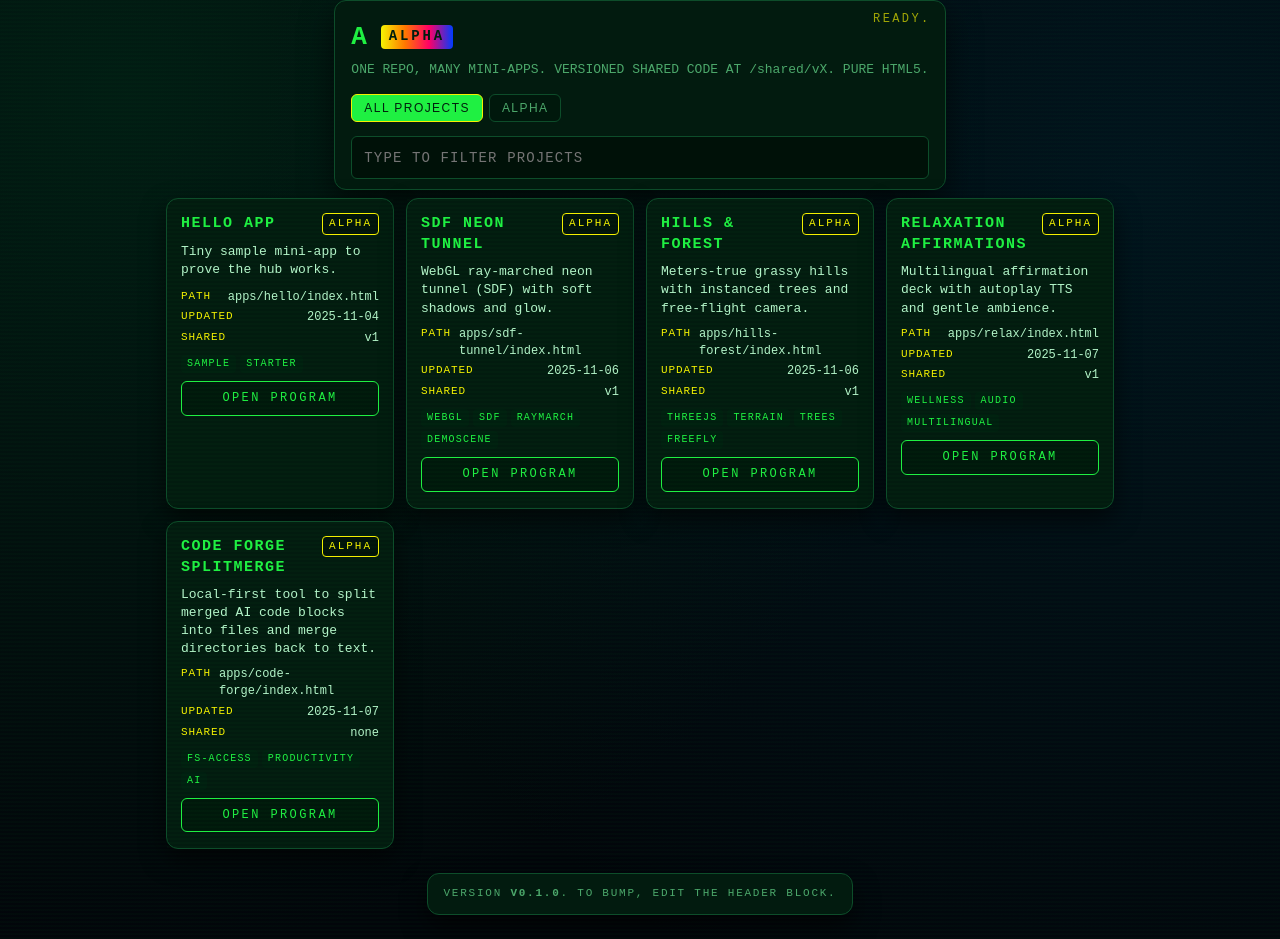
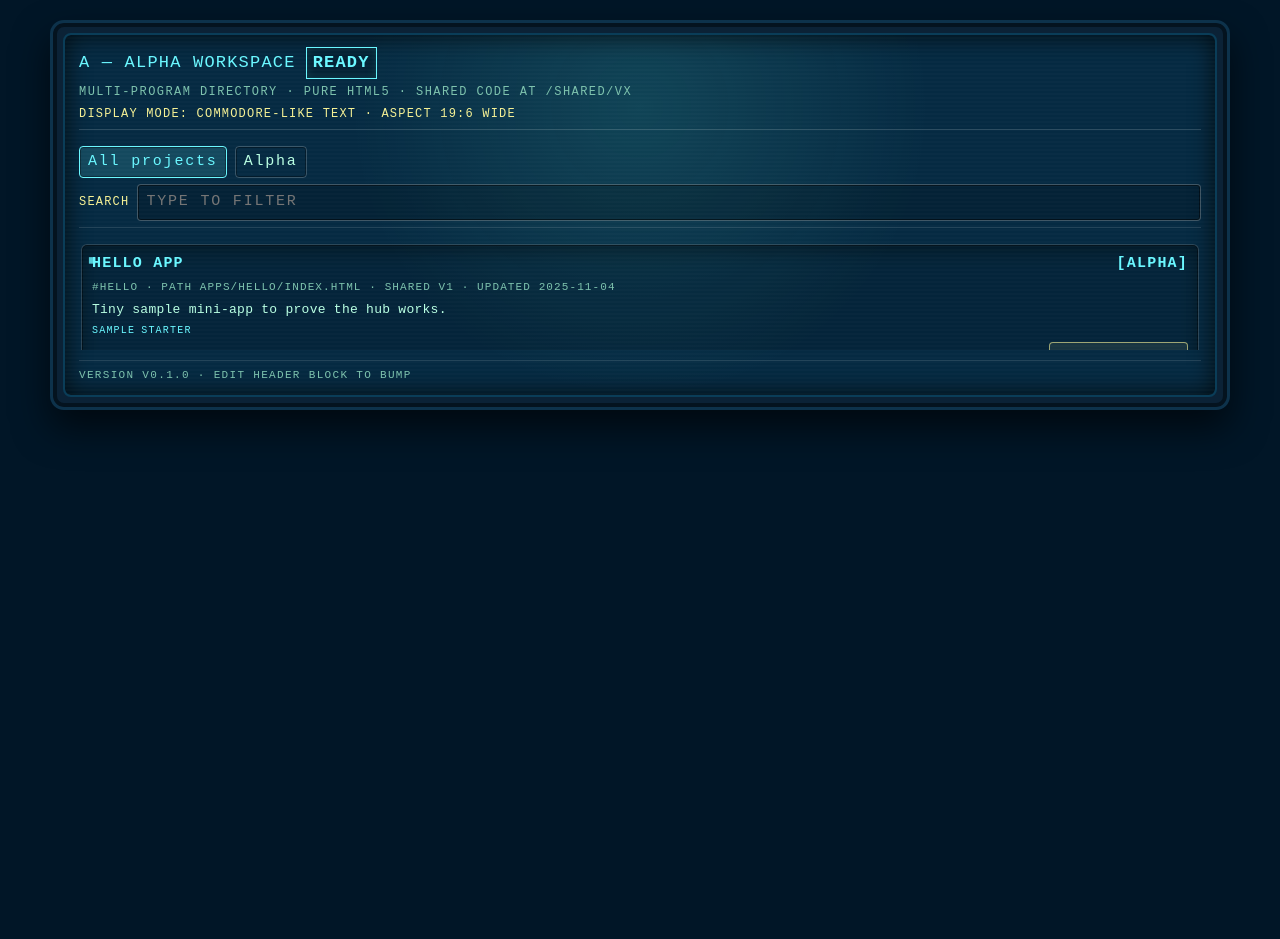
Before and after one commit to CyborgsDream/a, a plain HTML site: page index.html in a window 1280 px wide. After the commit the page ends 800 px from the top, so only its background shows below. Drawn offline with Linux system fonts and the light colour scheme.

Commit message:
feat: restyle hub in commodore text view

```diff
--- a/index.html
+++ b/index.html
@@ -12,69 +12,70 @@
 <title>a — alpha workspace</title>
 <style>
 :root{
-  --bg:#02050a;
-  --fg:#b4f4c9;
-  --muted:#4ca86b;
-  --accent:#1ff042;
-  --accent-alt:#f4f000;
-  --scanline:rgba(0,32,16,.2);
-  --panel:#021b0f;
-  --border:#0d4d2a;
-  --shadow:#00000099;
-  --radius:12px;
-  --font:"IBM Plex Mono","Fira Mono","Courier New",monospace;
+  --bg:#011627;
+  --bezel:#0b2236;
+  --screen:#052a42;
+  --glow:rgba(96,255,230,.12);
+  --fg:#b9ffe3;
+  --muted:#7dc2ad;
+  --accent:#6af7ff;
+  --alert:#f5f094;
+  --font:"IBM Plex Mono","VT323","Fira Mono","Courier New",monospace;
 }
-html,body{margin:0;background:var(--bg);color:var(--fg);font:15px/1.4 var(--font);text-transform:none}
-body{min-height:100vh;display:flex;flex-direction:column;background-image:radial-gradient(circle at 10% 10%,rgba(0,64,32,.4),transparent 60%),radial-gradient(circle at 90% 20%,rgba(0,48,64,.35),transparent 65%),repeating-linear-gradient(0deg,var(--scanline) 0 2px,transparent 2px 4px)}
 *{box-sizing:border-box}
-header{padding:18px 16px 10px;max-width:980px;margin:0 auto 8px;border:1px solid var(--border);background:var(--panel);box-shadow:0 14px 32px var(--shadow);border-radius:var(--radius);position:relative;overflow:hidden}
-header::after{content:"READY.";position:absolute;top:10px;right:14px;color:var(--accent-alt);font-size:12px;letter-spacing:.2em;opacity:.65}
-h1{margin:0;font-size:26px;letter-spacing:.15em;text-transform:uppercase;color:var(--accent);display:flex;align-items:center;gap:10px}
-h1 span{display:inline-block;padding:2px 8px;background:linear-gradient(90deg,#f5f402,#ff7800,#ff0066,#003cff);color:#001d0f;border-radius:4px;font-size:14px;letter-spacing:.2em}
-.sub{color:var(--muted);max-width:640px;margin-top:6px;font-size:13px;text-transform:none}
-.menu{display:flex;flex-wrap:wrap;gap:6px;margin:14px 0 0;padding:0;list-style:none}
-.menu__item{appearance:none;border:1px solid var(--border);padding:6px 12px;border-radius:6px;background:rgba(0,24,12,.85);color:var(--muted);font-size:12px;letter-spacing:.12em;text-transform:uppercase;cursor:pointer;transition:background .2s ease,color .2s ease}
-.menu__item:hover{background:rgba(0,36,18,.95);color:var(--fg)}
-.menu__item.is-active{background:var(--accent);color:#00210d;border-color:var(--accent-alt)}
-.search{margin-top:14px}
-.search input{width:100%;padding:12px 12px 10px;border-radius:6px;border:1px solid var(--border);background:rgba(0,16,8,.85);color:var(--fg);font:14px/1.4 var(--font);letter-spacing:.08em;text-transform:uppercase;outline:none}
-.search input:focus{border-color:var(--accent);box-shadow:0 0 0 2px rgba(31,240,66,.25)}
-main{flex:1;max-width:980px;margin:0 auto 24px;padding:0 16px;display:grid;grid-template-columns:repeat(auto-fill,minmax(220px,1fr));gap:12px}
-.card{background:var(--panel);border:1px solid var(--border);border-radius:var(--radius);box-shadow:0 10px 24px var(--shadow);padding:14px 14px 16px;display:flex;flex-direction:column;gap:8px;position:relative}
-.card::before{content:"";position:absolute;inset:0;background:repeating-linear-gradient(180deg,rgba(31,240,66,.08) 0 2px,transparent 2px 4px);opacity:.25;pointer-events:none}
-.card strong{font-size:15px;letter-spacing:.1em;text-transform:uppercase;color:var(--accent)}
-.card .badge{align-self:flex-start;font-size:11px;padding:2px 6px;border:1px solid var(--accent-alt);color:var(--accent-alt);border-radius:4px;background:rgba(0,0,0,.35);letter-spacing:.18em;text-transform:uppercase}
-.card .description{font-size:13px;color:var(--fg);min-height:38px}
-.row{display:flex;gap:8px;align-items:flex-start;justify-content:space-between}
-.card dl{margin:0;padding:0;font-size:11px;letter-spacing:.08em;text-transform:uppercase;color:var(--muted);display:grid;grid-template-columns:minmax(0,1fr);row-gap:4px}
-.card dl div{display:flex;justify-content:space-between;gap:8px}
-.card dl dt{color:var(--accent-alt)}
-.card dl dd{margin:0;color:var(--fg);text-transform:none;font-size:12px;letter-spacing:0}
-.card .tags{display:flex;flex-wrap:wrap;gap:4px}
-.card .tag{font-size:10px;padding:2px 6px;border-radius:4px;background:rgba(0,32,16,.85);color:var(--accent);letter-spacing:.12em;text-transform:uppercase}
-.btn{appearance:none;border:1px solid var(--accent);background:rgba(0,24,12,.9);color:var(--accent);padding:8px 10px;border-radius:6px;text-decoration:none;font-size:12px;letter-spacing:.2em;text-transform:uppercase;text-align:center;transition:background .2s ease,color .2s ease}
-.btn:hover{background:var(--accent);color:#001b0f}
-.card--empty{align-items:center;text-align:center;color:var(--muted);font-size:13px;font-style:normal;text-transform:uppercase}
-footer{max-width:980px;margin:0 auto 24px;padding:12px 16px;border:1px solid var(--border);background:var(--panel);color:var(--muted);font-size:11px;letter-spacing:.16em;text-transform:uppercase;border-radius:var(--radius);box-shadow:0 12px 24px var(--shadow)}
+html,body{margin:0;min-height:100%;background:var(--bg);color:var(--fg);font:15px/1.5 var(--font);text-transform:uppercase;letter-spacing:.08em}
+body{display:flex;align-items:center;justify-content:center;padding:20px}
+.bezel{width:clamp(320px,96vw,1180px);background:var(--bezel);border:3px solid #0d324b;box-shadow:0 18px 36px rgba(0,0,0,.6),0 0 0 4px #04131f inset;border-radius:14px;padding:10px}
+.screen{background:radial-gradient(circle at 50% 20%,var(--glow),transparent 45%),var(--screen);border:2px solid #0a3d58;border-radius:8px;box-shadow:0 0 24px rgba(0,0,0,.8) inset;aspect-ratio:19/6;min-height:360px;display:flex;flex-direction:column;padding:12px 14px;gap:10px;overflow:hidden;position:relative}
+.screen::after{content:"";position:absolute;inset:0;background:repeating-linear-gradient(0deg,rgba(255,255,255,.05) 0 2px,transparent 2px 4px);mix-blend-mode:screen;opacity:.25;pointer-events:none}
+.masthead{display:flex;flex-direction:column;gap:4px;border-bottom:1px solid rgba(255,255,255,.15);padding-bottom:6px}
+.masthead__title{display:flex;gap:10px;align-items:center;font-size:17px;color:var(--accent)}
+.masthead__title span{display:inline-block;background:rgba(0,0,0,.2);padding:2px 6px;border:1px solid var(--accent);box-shadow:0 0 8px var(--glow) inset;font-weight:700}
+.masthead__meta{color:var(--muted);font-size:12px;letter-spacing:.12em}
+.status-line{display:flex;gap:8px;font-size:12px;color:var(--alert)}
+.controls{display:grid;grid-template-columns:1fr;gap:6px;padding:6px 0;border-bottom:1px solid rgba(255,255,255,.12)}
+.menu{display:flex;flex-wrap:wrap;gap:8px;align-items:center}
+.menu__item{appearance:none;border:1px solid rgba(255,255,255,.2);background:transparent;color:var(--fg);padding:4px 8px;font:inherit;cursor:pointer;letter-spacing:.12em;transition:background .15s ease,color .15s ease;border-radius:4px;box-shadow:0 0 0 1px rgba(0,0,0,.35) inset}
+.menu__item:hover{background:rgba(255,255,255,.08)}
+.menu__item.is-active{background:rgba(106,247,255,.15);color:var(--accent);border-color:var(--accent)}
+.search{display:flex;align-items:center;gap:8px}
+.search span{color:var(--alert);font-size:12px}
+.search input{flex:1;appearance:none;background:rgba(0,0,0,.18);border:1px solid rgba(255,255,255,.24);color:var(--fg);padding:6px 8px;font:inherit;letter-spacing:.12em;text-transform:uppercase;outline:none;border-radius:4px;box-shadow:0 0 0 1px rgba(0,0,0,.5) inset}
+.search input:focus{border-color:var(--accent);box-shadow:0 0 0 1px rgba(0,0,0,.5) inset,0 0 0 2px rgba(106,247,255,.4)}
+main{flex:1;overflow:auto;display:flex;flex-direction:column;gap:10px;padding:6px 2px}
+.program{background:rgba(0,0,0,.12);border:1px solid rgba(255,255,255,.16);padding:8px 10px;border-radius:6px;box-shadow:0 6px 18px rgba(0,0,0,.35) inset,0 0 0 1px rgba(0,0,0,.4) inset;display:grid;gap:4px;position:relative}
+.program::before{content:"◼";position:absolute;left:6px;top:8px;color:var(--accent);opacity:.8;font-size:10px}
+.program__header{display:flex;justify-content:space-between;gap:10px;color:var(--accent);font-weight:700}
+.program__meta{font-size:11px;color:var(--muted);letter-spacing:.1em}
+.program__desc{font-size:13px;color:var(--fg);text-transform:none;letter-spacing:.02em}
+.program__tags{display:flex;flex-wrap:wrap;gap:6px;font-size:10px;color:var(--accent)}
+.program__link{justify-self:end;text-decoration:none;color:var(--alert);padding:4px 6px;border:1px solid rgba(245,240,148,.6);border-radius:4px;background:rgba(245,240,148,.08);letter-spacing:.16em}
+.program__link:hover{background:rgba(245,240,148,.15)}
+.card--empty{color:var(--muted);text-align:center;padding:14px;border:1px dashed rgba(255,255,255,.3)}
+.footer-line{border-top:1px solid rgba(255,255,255,.12);padding-top:6px;font-size:11px;color:var(--muted);letter-spacing:.12em}
 @media (max-width:720px){
-  header,footer{margin-inline:12px}
-  main{padding:0 12px}
-  h1{font-size:22px}
-  .card{padding:12px}
+  body{padding:12px}
+  .screen{aspect-ratio:auto;min-height:0}
+  .masthead__title{font-size:15px}
 }
 </style>
 </head>
 <body>
-<header>
-  <h1>a <span>ALPHA</span></h1>
-  <div class="sub">ONE REPO, MANY MINI-APPS. VERSIONED SHARED CODE AT <code>/shared/vX</code>. PURE HTML5.</div>
-  <nav class="menu" id="status-menu" aria-label="Filter projects by status"></nav>
-  <div class="search"><input id="q" placeholder="TYPE TO FILTER PROJECTS"></div>
-</header>
-
-<main id="grid"></main>
-
-<footer>Version <strong>v0.1.0</strong>. To bump, edit the header block.</footer>
+<div class="bezel">
+  <div class="screen">
+    <header class="masthead">
+      <div class="masthead__title">A — ALPHA WORKSPACE <span>READY</span></div>
+      <div class="masthead__meta">MULTI-PROGRAM DIRECTORY · PURE HTML5 · SHARED CODE AT /SHARED/VX</div>
+      <div class="status-line">DISPLAY MODE: COMMODORE-LIKE TEXT · ASPECT 19:6 WIDE</div>
+    </header>
+    <section class="controls">
+      <nav class="menu" id="status-menu" aria-label="Filter projects by status"></nav>
+      <label class="search"><span>SEARCH</span><input id="q" placeholder="TYPE TO FILTER"></label>
+    </section>
+    <main id="grid" role="list"></main>
+    <div class="footer-line">VERSION V0.1.0 · EDIT HEADER BLOCK TO BUMP</div>
+  </div>
+</div>
 
 <script id="embedded-projects" type="application/json" data-source="projects.json">
 [
@@ -180,26 +181,24 @@ function render(items, needle='', status='all'){
     const itemStatus = (p.status||'unknown').toLowerCase();
     if(n && !hay.includes(n)) continue;
     if(s !== 'all' && itemStatus !== s) continue;
-    const card = document.createElement('div');
-    card.className='card';
-    card.innerHTML = `
-      <div class="row">
-        <strong>${p.title}</strong>
-        <span class="badge">${(p.status||'wip').toUpperCase()}</span>
+    const program = document.createElement('article');
+    program.className='program';
+    program.setAttribute('role','listitem');
+    const tags = (p.tags||[]).map(t=>`<span>${t}</span>`).join(' ');
+    program.innerHTML = `
+      <div class="program__header">
+        <span>${p.title}</span>
+        <span>[${(p.status||'wip').toUpperCase()}]</span>
       </div>
-      <div class="description">${p.description||'No description available.'}</div>
-      <dl>
-        <div><dt>PATH</dt><dd>${p.path||'—'}</dd></div>
-        <div><dt>UPDATED</dt><dd>${p.updated||'—'}</dd></div>
-        <div><dt>SHARED</dt><dd>${p.shared||'v1'}</dd></div>
-      </dl>
-      <div class="tags">${(p.tags||[]).map(t=>`<span class="tag">${t}</span>`).join('')}</div>
-      <a class="btn" href="${p.path}" target="_blank" rel="noopener">OPEN PROGRAM</a>`;
-    grid.appendChild(card);
+      <div class="program__meta">#${p.slug||'unknown'} · PATH ${p.path||'—'} · SHARED ${p.shared||'v1'} · UPDATED ${p.updated||'—'}</div>
+      <div class="program__desc">${p.description||'No description available.'}</div>
+      <div class="program__tags">${tags}</div>
+      <a class="program__link" href="${p.path}" target="_blank" rel="noopener">RUN PROGRAM</a>`;
+    grid.appendChild(program);
   }
   if(!grid.children.length){
     const empty = document.createElement('div');
-    empty.className='card card--empty';
+    empty.className='card--empty';
     empty.innerHTML = 'No projects match yet — try another keyword or status.';
     grid.appendChild(empty);
   }
```
